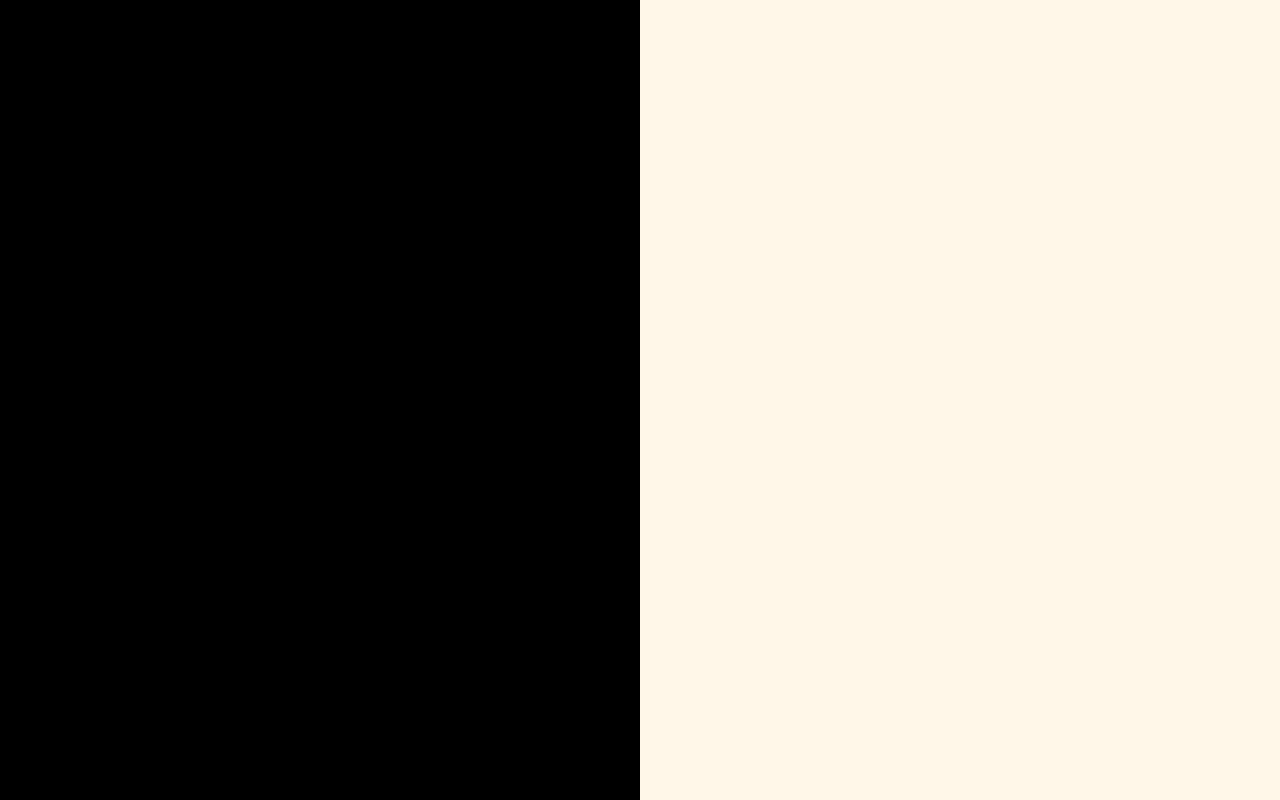
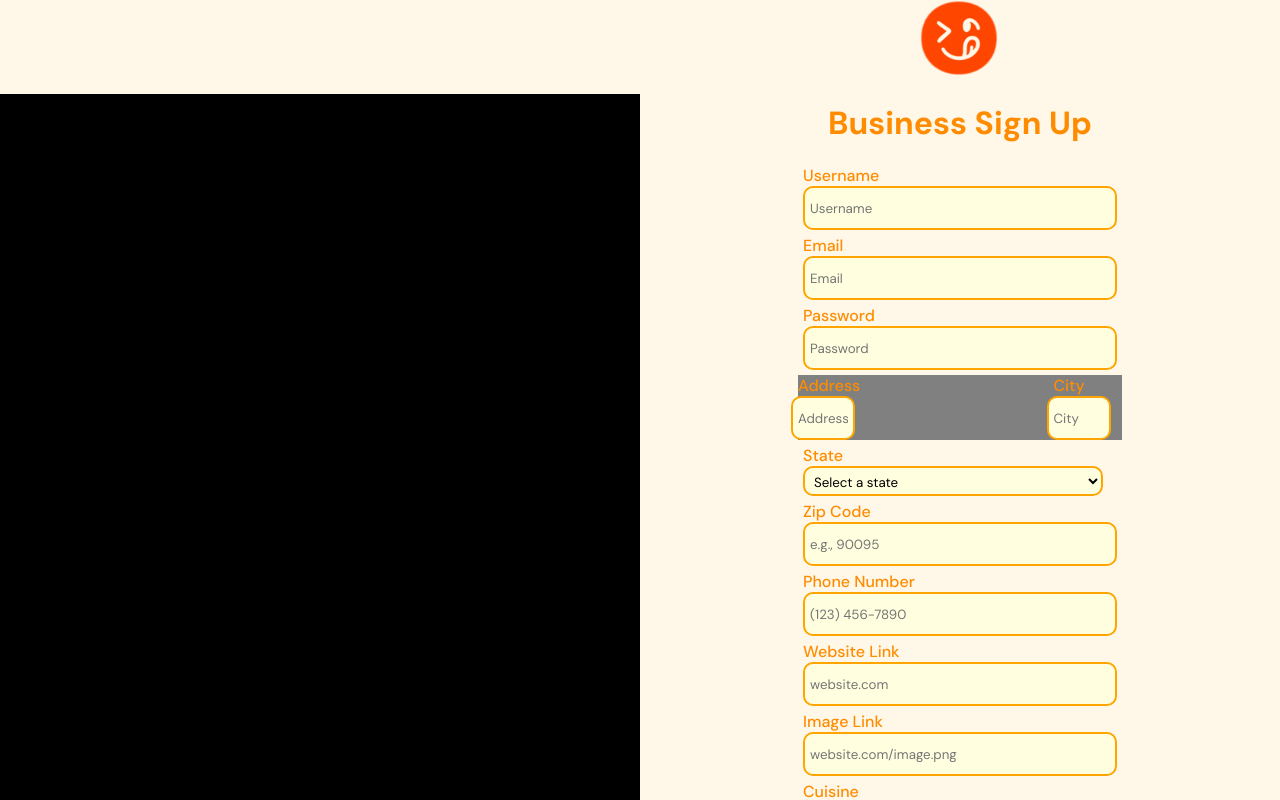
Before and after one commit to AidanAShahmaram/NomNoms, a React (Create React App) app in the folder sacks/: page /businesssignup in a window 1280 px wide. Shown: the top 800 px of the page. Built offline with nearby package versions, Linux system fonts and the light colour scheme.

Commit message:
Working on business sign up page

```diff
--- a/sacks/src/components/BusinessSignUp.js
+++ b/sacks/src/components/BusinessSignUp.js
@@ -204,38 +204,55 @@ export const BusinessSignUp = () => {
 
     return (
         <>
+
+        <div className="signup-page">
             <div className="signup-img"></div>
-        <center><img src={logo} alt="logo" className="signup-img"></img></center>
+            <div className="signup-right">
 
+
+            <center>
+                <img src={logo} alt="logo" className="signup-logo"></img>
+            </center>
+
+        <div className="business-signup-form">
         <form onSubmit={handleSubmitSignUp}>
             <div className="h1-signup">Business Sign Up</div>
+
+            <div className="input-div">
                 <label class="input-label" for="username"> Username </label>
-            <br></br>
                 <input class="input-box" type="username" value={username} onChange={changeUsername} placeholder="Username" id="username" required></input>
-            <br></br>
-            <br></br>
+            </div>
+
+            <div className="input-div">
                 <label class="input-label" for="email"> Email </label>
-            <br></br>
                 <input class="input-box" type="email" value={email} onChange={changeEmail} placeholder="Email" id="email" required></input>
-            <br></br>
-            <br></br>
+            </div>
+
+            <div className="input-div">
                 <label class="input-label" for="password"> Password </label>
-            <br></br>
                 <input class="input-box" type="password" value={password} onChange={changePassword} placeholder="Password" id="password" required></input>
-            <br></br>
-            <br></br>
+            </div>
+
+            {/* <div className="input-div">
+                <input class="input-box" type="password" value={password} onChange={changePassword} placeholder="Password" id="password" required></input>
                 <label class="input-label" for="Address"> Address </label>
-            <br></br>
+            </div> */}
+
+            <div className="location-div">
+                <div className="address-div">
+                    <label class="input-label" for="Address"> Address </label>
                     <input class="input-box" type="address" value={address} onChange={changeAddress} placeholder="Address" id="address" required></input>
-            <br></br>
-            <br></br>
+                </div>
+                <div className="address-div">
                     <label class="input-label" for="city"> City </label>
-            <br></br>
                     <input class="input-box" type="city" value={city} onChange={changeCity} placeholder="City" id="city" required></input>
-            <br></br>
-            <br></br>
+                </div>
+            </div>
+
+
+
+            <div className="input-div">
             <label class="input-label" for="state"> State </label>
-            <br></br>
             <select class="input-box" onChange={changeState} id="State">
                 <option value="" disabled selected>Select a state</option>
                 <option value="Alabama">Alabama</option>
@@ -295,58 +312,53 @@ export const BusinessSignUp = () => {
                 <option value="Wisconsin">Wisconsin</option>
                 <option value="Wyoming">Wyoming</option>
             </select>
-            <br></br>
-            <br></br>
+            </div>
 
+            <div className="input-div">
                 <label class="input-label" for="zipCode"> Zip Code </label>
-            <br></br>
                 <input class="input-box" type="zipCode" value={zipCode} onChange={changeZipCode} placeholder="e.g., 90095" id="zipCode" required></input>
-            <br></br>
-            <br></br>
+            </div>
 
+            <div className="input-div">
                 <label class="input-label" for="phoneNumber"> Phone Number </label>
-            <br></br>
                 <input class="input-box" type="tel" value={phoneNumber} onChange={changePhoneNumber} placeholder="(123) 456-7890" id="phoneNumber" required></input>
-            <br></br>
-            <br></br>
+            </div>
 
+            <div className="input-div">
                 <label class="input-label" for="link"> Website Link </label>
-            <br></br>
                 <input class="input-box" type="url" value={websiteLink} onChange={changeWebsiteLink} placeholder="website.com" id="websiteLink" required></input>
-            <br></br>
-            <br></br>
+            </div>
 
+
+            <div className="input-div">
                 <label class="input-label" for="link"> Image Link </label>
-            <br></br>
                 <input class="input-box" type="url" value={imageLink} onChange={changeImageLink} placeholder="website.com/image.png" id="websiteLink" required></input>
-            <br></br>
-            <br></br>
+            </div>
 
 
 
+            <div className="input-div">
                 <label class="input-label" for="cuisine"> Cuisine </label>
-            <br></br>
                 <div class="select">
                     <Select options={cuisineOptions} value={selectedCuisineOptions} onChange={handleCuisineSelection} styles={selectStyle} isMulti={true}/>
                 </div>
-            <br></br>
+            </div>
 
-
+            <div className="input-div">
                 <label class="input-label" for="restaurantDescriptionTags"> Restaurant Descriptors Tags </label>
-            <br></br>
                 <div class="select">
                     <Select options={restaurantDescriptors} value={selectedRestaurantDescriptorsOptions} onChange={handleRestaurantSelection} styles={selectStyle} isMulti={true}/>
                 </div>
-
-            <br></br>
-            <br></br>
+            </div>
 
             <button class="submit">Sign Up</button>
-            <br></br>
-            <br></br>
+
         </form>
 
+        </div>
 
+        </div>
+        </div>
 
         </>
     )
--- a/sacks/src/components/SignUp.css
+++ b/sacks/src/components/SignUp.css
@@ -22,6 +22,11 @@ form {
     /* height: 500px;
     padding-left: 50px;
     padding-right: 50px; */
+}
+
+.business-signup-form {
+    display: flex;
+    justify-content: center;
 }
 
 .h1-signup {
@@ -71,12 +76,27 @@ form {
     font-family: DM Sans;
     font-weight: 500;
     align-self: flex-start;
-
-
-    /*font-family:'Lucida Sans', 'Lucida Sans Regular', 'Lucida Grande', 'Lucida Sans Unicode', Geneva, Verdana, sans-serif */
 }
 
+.location-div {
+    display: grid;
+    grid-template-columns: 3fr 1fr;
+    background-color: grey;
+    width: 100%;
+    gap: 50px;
+}
 
+.address-div {
+    display: flex;
+    justify-content: center;
+    align-items: center;
+    flex-direction: column;
+    width: 50px;
+}
+
+.address-div .input-box {
+    width: 100%;
+}
 
 .input-div {
     display: flex;
```
Lines whose indentation alone changed are shown as unchanged.
